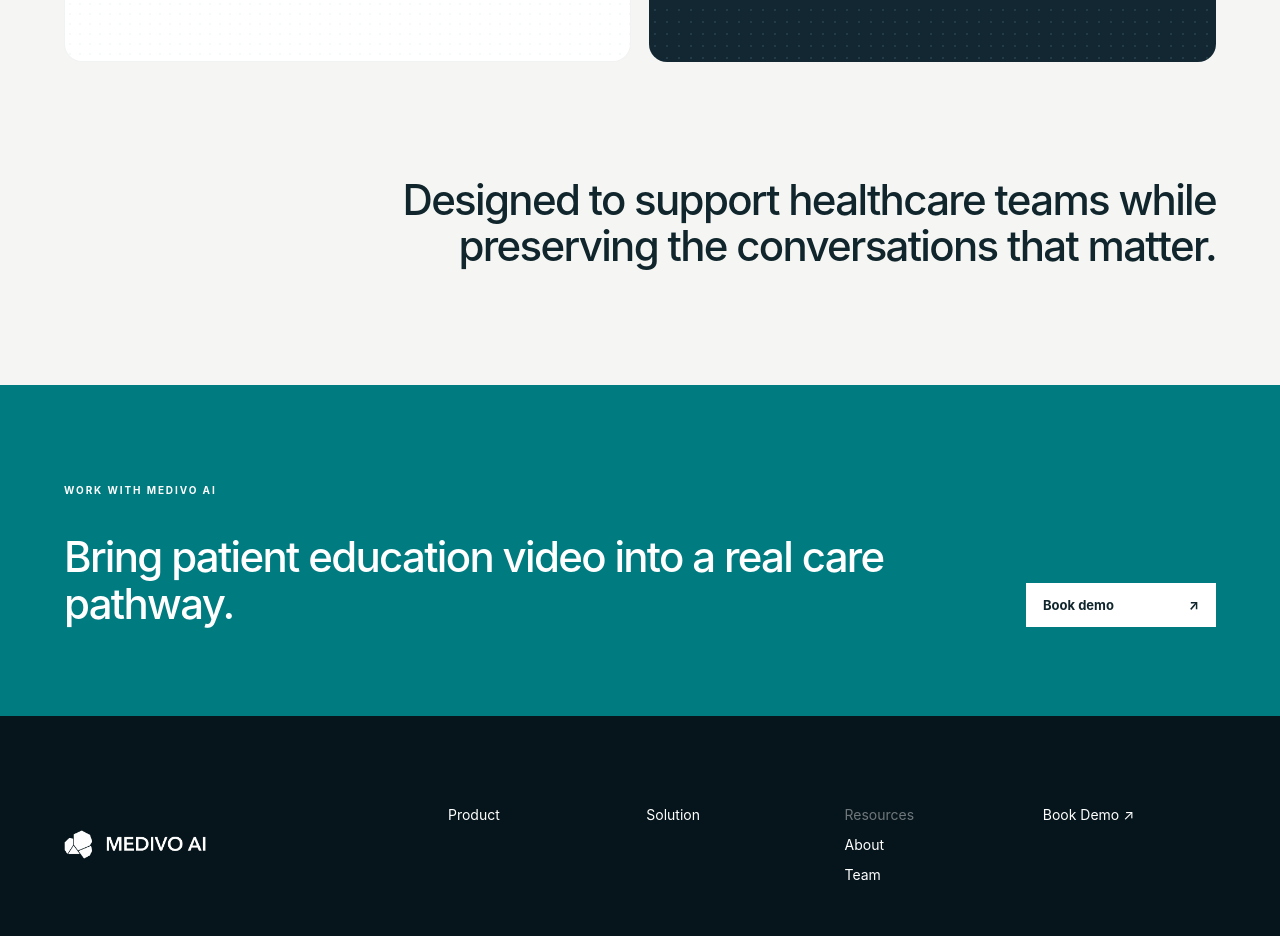
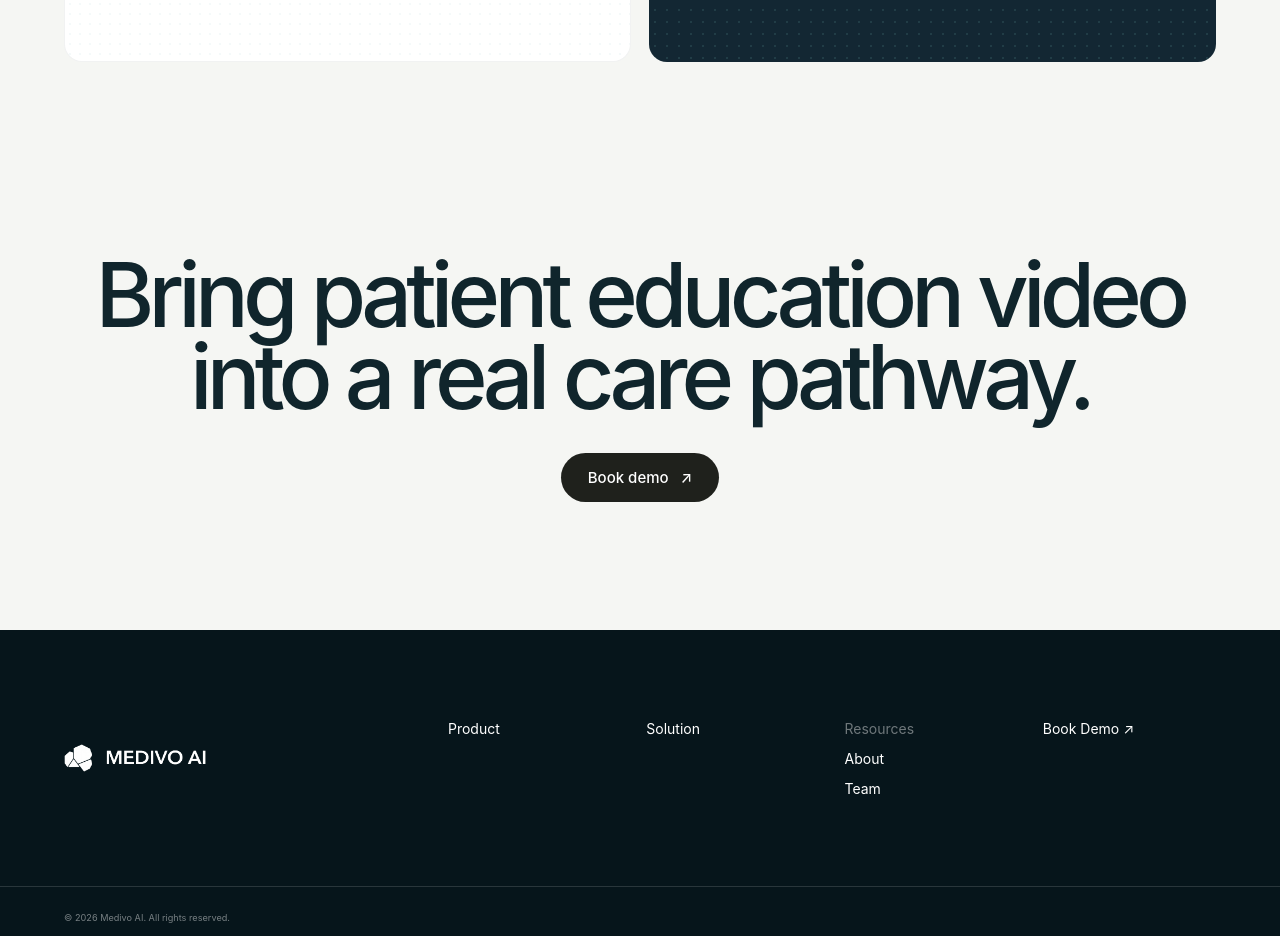
Before and after one commit to STV1222/Medivo-AI-Website, a Next.js app: page / in a window 1280 px wide. Shown: the part 9560-10496 px from the top of the page. Built offline with nearby package versions, Linux system fonts and the light colour scheme; a web font is replaced by a local one.

Commit message:
Redesign bottom call to action

```diff
--- a/app/globals.css
+++ b/app/globals.css
@@ -194,10 +194,9 @@ button{font:inherit}
 .comparison-medivo ul{margin-top:6vw}
 .comparison-medivo li{color:rgba(255,255,255,.86)}
 .comparison-medivo li:before{background:#89d7d3;opacity:1}
-.value-close{font-family:inherit;font-size:var(--title-size);font-weight:var(--title-weight);line-height:var(--title-line);letter-spacing:var(--title-track);max-width:900px;margin:9vw 0 3vw auto;text-align:right}
-.cta-band{background:var(--teal);color:white;padding:7vw 5vw;display:grid;grid-template-columns:1fr auto;gap:6vw;align-items:end}
-.cta-band h2{font-size:var(--title-size);line-height:var(--title-line);letter-spacing:var(--title-track);font-weight:var(--title-weight);max-width:1180px;margin:38px 0 0}
-.cta-band .button{align-self:end;min-width:190px}
+.cta-band{background:#f5f6f3;color:var(--ink);padding:9vw 5vw 10vw;display:flex;flex-direction:column;align-items:center;text-align:center;gap:34px}
+.cta-band h2{font-size:clamp(48px,7vw,116px);line-height:.92;letter-spacing:-.065em;font-weight:480;max-width:1180px;margin:0}
+.cta-band .button{min-width:0;border-radius:999px;background:#1f211c;color:#fff;padding:15px 27px;justify-content:center;gap:12px;font-size:15px;font-weight:500}
 .footer-main{background:#06151b;color:white;padding:7vw 5vw;display:grid;grid-template-columns:1fr 2fr}
 .footer-main nav{display:grid;grid-template-columns:repeat(4,1fr);gap:25px;font-size:14px}
 .footer-main nav>div{display:flex;flex-direction:column;gap:13px}
@@ -265,7 +264,7 @@ to{opacity:1;transform:none}
 .comparison-card h3{margin-bottom:52px}
 .comparison-brand{top:46px;left:7vw;right:7vw}
 .comparison-medivo ul{margin-top:74px}
-.cta-band{grid-template-columns:1fr;gap:45px}
+.cta-band{gap:30px}
 .cta-band h2{font-size:var(--title-size)}
 .footer-main{grid-template-columns:1fr;gap:60px}
 .footer-main nav{grid-template-columns:1fr 1fr}
--- a/app/page.tsx
+++ b/app/page.tsx
@@ -295,15 +295,11 @@ export default function Home() {
             </ul>
           </article>
         </div>
-        <p className="value-close">Designed to support healthcare teams while preserving the conversations that matter.</p>
       </section>
 
       <section className="cta-band">
-        <div>
-          <p className="section-label">WORK WITH MEDIVO AI</p>
-          <h2>Bring patient education video into a real care pathway.</h2>
-        </div>
-        <a className="button button-light" href="mailto:hello@medivo.ai?subject=Medivo%20AI%20Product%20Demo">Book demo <span>↗</span></a>
+        <h2>Bring patient education video into a real care pathway.</h2>
+        <a className="button" href="mailto:hello@medivo.ai?subject=Medivo%20AI%20Product%20Demo">Book demo <span>↗</span></a>
       </section>
 
       <footer>
```
